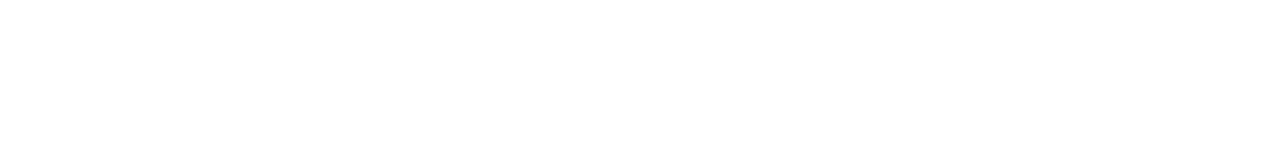
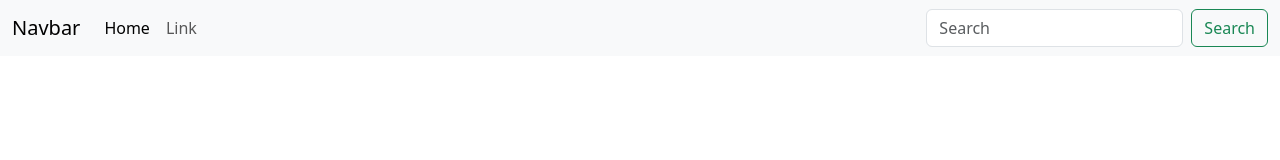
Before and after one commit to othiagopro/meteora, a plain HTML site: page index.html in a window 1280 px wide. Drawn offline with nearby package versions, Linux system fonts and the light colour scheme.

Commit message:
Testando NAV BAR

```diff
--- a/index.html
+++ b/index.html
@@ -7,6 +7,30 @@
     <link href="https://cdn.jsdelivr.net/npm/bootstrap@5.3.3/dist/css/bootstrap.min.css" rel="stylesheet" integrity="sha384-QWTKZyjpPEjISv5WaRU9OFeRpok6YctnYmDr5pNlyT2bRjXh0JMhjY6hW+ALEwIH" crossorigin="anonymous">
 </head>
 <body>
+    <nav class="navbar navbar-expand-lg bg-body-tertiary">
+        <div class="container-fluid">
+          <a class="navbar-brand" href="#">Navbar</a>
+          <button class="navbar-toggler" type="button" data-bs-toggle="collapse" data-bs-target="#navbarSupportedContent" aria-controls="navbarSupportedContent" aria-expanded="false" aria-label="Toggle navigation">
+            <span class="navbar-toggler-icon"></span>
+          </button>
+          <div class="collapse navbar-collapse" id="navbarSupportedContent">
+            <ul class="navbar-nav me-auto mb-2 mb-lg-0">
+              <li class="nav-item">
+                <a class="nav-link active" aria-current="page" href="#">Home</a>
+              </li>
+              <li class="nav-item">
+                <a class="nav-link" href="#">Link</a>
+              </li>
+            </ul>
+            <form class="d-flex" role="search">
+              <input class="form-control me-2" type="search" placeholder="Search" aria-label="Search">
+              <button class="btn btn-outline-success" type="submit">Search</button>
+            </form>
+          </div>
+        </div>
+      </nav>
 
+
+    <script src="https://cdn.jsdelivr.net/npm/bootstrap@5.3.3/dist/js/bootstrap.bundle.min.js" integrity="sha384-YvpcrYf0tY3lHB60NNkmXc5s9fDVZLESaAA55NDzOxhy9GkcIdslK1eN7N6jIeHz" crossorigin="anonymous"></script>
 </body>
 </html>
```
